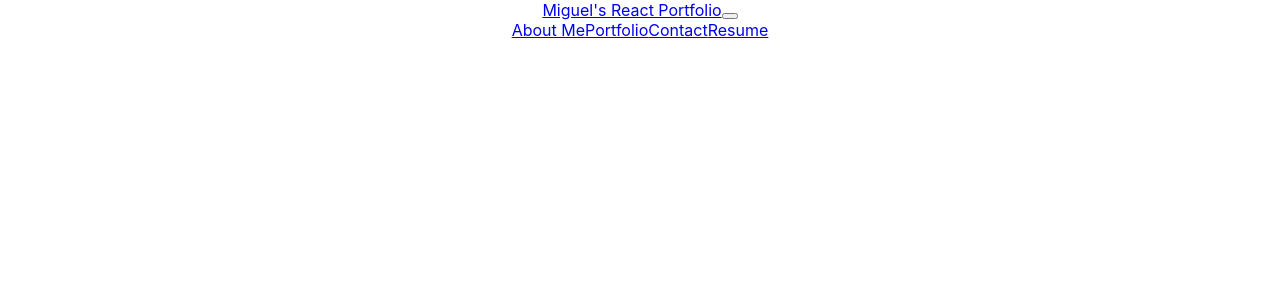
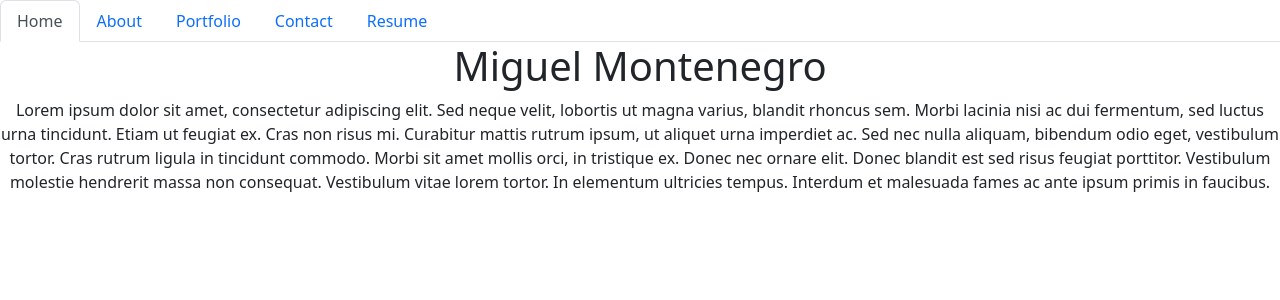
Before and after one commit to Darkunitx/miggs-react-portfolio, a React (Create React App) app: page / in a window 1280 px wide. Shown: the top 300 px of the page. Built offline with nearby package versions, Linux system fonts and the light colour scheme.

Commit message:
added home/about/portfolio/contact and resume tabs

```diff
--- a/src/App.js
+++ b/src/App.js
@@ -1,10 +1,11 @@
 import './App.css';
-import Header from './components/header';
+import 'bootstrap/dist/css/bootstrap.min.css';
+import PortfolioContainer from './components/PortfolioContainer';
 
 function App() {
   return (
     <div className="App">
-      <Header/>
+      <PortfolioContainer/>
     </div>
   );
 }
--- /dev/null
+++ b/src/components/NavTabs.js
@@ -0,0 +1,60 @@
+import React from 'react';
+
+function NavTabs({ currentPage, handlePageChange }) {
+  return (
+    <ul className="nav nav-tabs">
+      <li className="nav-item">
+        <a
+          href="#home"
+          onClick={() => handlePageChange('Home')}
+
+          className={currentPage === 'Home' ? 'nav-link active' : 'nav-link'}
+        >
+          Home
+        </a>
+      </li>
+      <li className="nav-item">
+        <a
+          href="#about"
+          onClick={() => handlePageChange('About')}
+
+          className={currentPage === 'About' ? 'nav-link active' : 'nav-link'}
+        >
+          About
+        </a>
+      </li>
+      <li className="nav-item">
+        <a
+          href="#portfolio"
+          onClick={() => handlePageChange('Portfolio')}
+
+          className={currentPage === 'Portfolio' ? 'nav-link active' : 'nav-link'}
+        >
+          Portfolio
+        </a>
+      </li>
+      <li className="nav-item">
+        <a
+          href="#contact"
+
+          onClick={() => handlePageChange('Contact')}
+          className={currentPage === 'Contact' ? 'nav-link active' : 'nav-link'}
+        >
+          Contact
+        </a>
+      </li>
+      <li className="nav-item">
+        <a
+          href="#resume"
+          onClick={() => handlePageChange('Resume')}
+
+          className={currentPage === 'Resume' ? 'nav-link active' : 'nav-link'}
+        >
+          Resume
+        </a>
+      </li>
+    </ul>
+  );
+}
+
+export default NavTabs;
--- /dev/null
+++ b/src/components/PortfolioContainer.js
@@ -0,0 +1,40 @@
+import React, { useState } from 'react';
+import NavTabs from './NavTabs';
+import Home from './pages/Home';
+import About from './pages/About';
+import Portfolio from './pages/Portfolio';
+import Contact from './pages/Contact';
+import Resume from './pages/Resume';
+
+export default function PortfolioContainer() {
+  const [currentPage, setCurrentPage] = useState('Home');
+
+  const renderPage = () => {
+    if (currentPage === 'Home') {
+      return <Home />;
+    }
+    if (currentPage === 'About') {
+      return <About />;
+    }
+    if (currentPage === 'Portfolio') {
+      return <Portfolio />;
+    }
+    if (currentPage === 'Contact') {
+    return <Contact />;
+    }
+    if (currentPage === 'Resume') {
+      return <Resume />;
+    } else {
+        return <Home />;
+    }
+  };
+
+  const handlePageChange = (page) => setCurrentPage(page);
+
+  return (
+    <div>
+      <NavTabs currentPage={currentPage} handlePageChange={handlePageChange} />
+      {renderPage()}
+    </div>
+  );
+}
--- a/src/components/header/index.js
+++ /dev/null
@@ -1,28 +0,0 @@
-import React from 'react';
-import './index.css';
-import { Navbar, Nav, Container } from 'react-bootstrap';
-
-
-function Header() {
-    return (
-        <Navbar expand="lg">
-            <Container>
-                <Navbar.Brand href="#Home">Miguel's React Portfolio</Navbar.Brand>
-                <Navbar.Toggle aria-controls="basic-navbar-nav">
-                <span className="navbar-toggler-icon"></span>
-                </Navbar.Toggle>
-                <Navbar.Collapse id="basic-navbar-nav">
-                    <Nav className="me-auto">
-                        <Nav.Link href="#Home">About Me</Nav.Link>
-                        <Nav.Link href="#Portfolio">Portfolio</Nav.Link>
-                        <Nav.Link href="#Contact">Contact</Nav.Link>
-                        <Nav.Link href="#Resume">Resume</Nav.Link>
-                    </Nav>
-                </Navbar.Collapse>
-            </Container>
-        </Navbar>
-    );
-}
-
-
-export default Header;
--- /dev/null
+++ b/src/components/pages/About.js
@@ -0,0 +1,17 @@
+import React from 'react';
+
+export default function About() {
+  return (
+    <div>
+      <h1>About Me</h1>
+      <p>
+        Nunc pharetra finibus est at efficitur. Praesent sed congue diam.
+        Integer gravida dui mauris, ut interdum nunc egestas sed. Aenean sed
+        mollis diam. Nunc aliquet risus ac finibus porta. Nam quis arcu non
+        lectus tincidunt fermentum. Suspendisse aliquet orci porta quam semper
+        imperdiet. Praesent euismod mi justo, faucibus scelerisque risus cursus
+        in. Sed rhoncus mollis diam, sit amet facilisis lectus blandit at.
+      </p>
+    </div>
+  );
+}
--- /dev/null
+++ b/src/components/pages/Contact.js
@@ -0,0 +1,22 @@
+import React from 'react';
+
+export default function Contact() {
+  return (
+    <div>
+      <h1>Contact Page</h1>
+      <p>
+        Integer cursus bibendum sem non pretium. Vestibulum in aliquet sem, quis
+        molestie urna. Aliquam semper ultrices varius. Aliquam faucibus sit amet
+        magna a ultrices. Aenean pellentesque placerat lacus imperdiet
+        efficitur. In felis nisl, luctus non ante euismod, tincidunt bibendum
+        mi. In a molestie nisl, eu sodales diam. Nam tincidunt lacus quis magna
+        posuere, eget tristique dui dapibus. Maecenas fermentum elementum
+        faucibus. Quisque nec metus vestibulum, egestas massa eu, sollicitudin
+        ipsum. Nulla facilisi. Sed ut erat ligula. Nam tincidunt nunc in nibh
+        dictum ullamcorper. Class aptent taciti sociosqu ad litora torquent per
+        conubia nostra, per inceptos himenaeos. Etiam ornare rutrum felis at
+        rhoncus. Etiam vel condimentum magna, quis tempor nulla.
+      </p>
+    </div>
+  );
+}
--- /dev/null
+++ b/src/components/pages/Home.js
@@ -0,0 +1,21 @@
+import React from 'react';
+
+export default function Home() {
+  return (
+    <div>
+      <h1>Miguel Montenegro</h1>
+      <p>
+        Lorem ipsum dolor sit amet, consectetur adipiscing elit. Sed neque
+        velit, lobortis ut magna varius, blandit rhoncus sem. Morbi lacinia nisi
+        ac dui fermentum, sed luctus urna tincidunt. Etiam ut feugiat ex. Cras
+        non risus mi. Curabitur mattis rutrum ipsum, ut aliquet urna imperdiet
+        ac. Sed nec nulla aliquam, bibendum odio eget, vestibulum tortor. Cras
+        rutrum ligula in tincidunt commodo. Morbi sit amet mollis orci, in
+        tristique ex. Donec nec ornare elit. Donec blandit est sed risus feugiat
+        porttitor. Vestibulum molestie hendrerit massa non consequat. Vestibulum
+        vitae lorem tortor. In elementum ultricies tempus. Interdum et malesuada
+        fames ac ante ipsum primis in faucibus.
+      </p>
+    </div>
+  );
+}
--- /dev/null
+++ b/src/components/pages/Portfolio.js
@@ -0,0 +1,24 @@
+import React from 'react';
+
+export default function Portfolio() {
+  return (
+    <div>
+      <h1>Miguel's Portfolio</h1>
+      <p>
+        Donec a volutpat quam. Curabitur nec varius justo, sed rutrum ligula.
+        Curabitur pellentesque turpis sit amet eros iaculis, a mollis arcu
+        dictum. Ut vel ante eget massa ornare placerat. Etiam nisl orci, finibus
+        sodales volutpat et, hendrerit ut dolor. Suspendisse porta dictum nunc,
+        sed pretium risus rutrum eget. Nam consequat, ligula in faucibus
+        vestibulum, nisi justo laoreet risus, luctus luctus mi lacus sit amet
+        libero. Class aptent taciti sociosqu ad litora torquent per conubia
+        nostra, per inceptos himenaeos. Mauris pretium condimentum tellus eget
+        lobortis. Interdum et malesuada fames ac ante ipsum primis in faucibus.
+        Donec placerat accumsan mi, ut congue neque placerat eu. Donec nec ipsum
+        in velit pellentesque vehicula sit amet at augue. Maecenas aliquam
+        bibendum congue. Pellentesque semper, lectus non ullamcorper iaculis,
+        est ligula suscipit velit, sed bibendum turpis dui in sapien.
+      </p>
+    </div>
+  );
+}
--- /dev/null
+++ b/src/components/pages/Resume.js
@@ -0,0 +1,9 @@
+import React from "react";
+
+export default function Resume() {
+    return (
+        <div>
+            <h1>Resume</h1>
+        </div>
+    );
+}
--- a/src/index.js
+++ b/src/index.js
@@ -11,7 +11,4 @@
   </React.StrictMode>
 );
 
-// If you want to start measuring performance in your app, pass a function
-// to log results (for example: reportWebVitals(console.log))
-// or send to an analytics endpoint. Learn more: https://bit.ly/CRA-vitals
 reportWebVitals();
```
Also changed, not shown: src/components/header/index.css (deleted).
